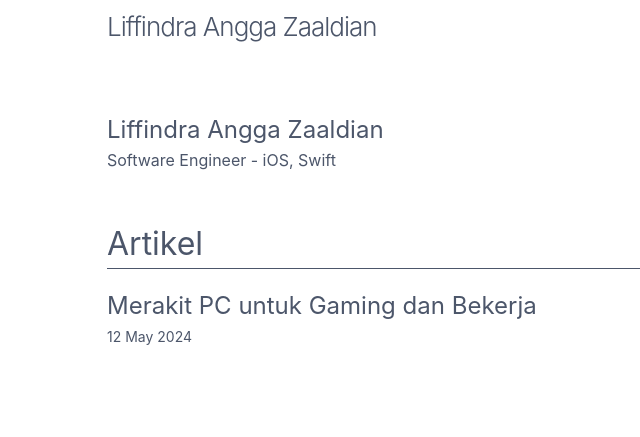
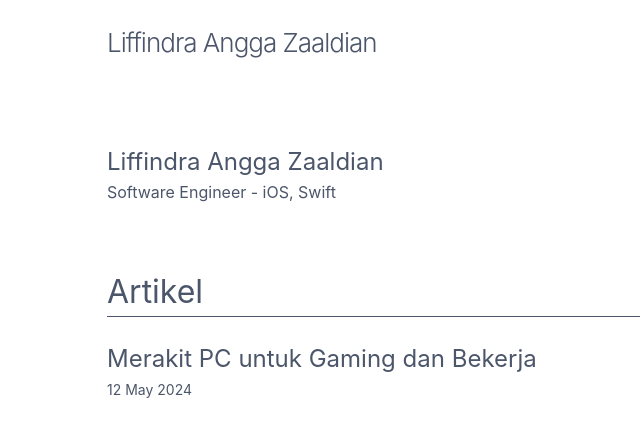
Before and after one commit to findrakecil/findrakecil.github.io, a Jekyll site: the page built from index.html, in a window 1280 px wide. Shown: the top 437 px of the page, without its empty margins (205-845 px from the left). Built offline with Jekyll 4.4.1, drawn with Linux system fonts in a browser that asks for light colours; the list of posts is cut into pages by our own code.

Commit message:
feat: style header and title

```diff
--- a/_sass/theme.scss
+++ b/_sass/theme.scss
@@ -166,6 +166,7 @@ pre {
 .site-header {
   line-height: $base-line-height * $base-font-size * 2.25;
   min-height: $spacing-unit * 1.865;
+  padding: 1rem 0;
 }
 
 .site-title {
@@ -182,10 +183,11 @@ pre {
 
 .title--with-border {
   border-bottom: 0.0625rem solid $polar-night-4;
+  margin-bottom: $spacing-unit * .75;
 }
 
 .about {
-  margin-bottom: 3rem;
+  margin-bottom: 4rem;
 
   h2 {
     margin-bottom: 0;
```
